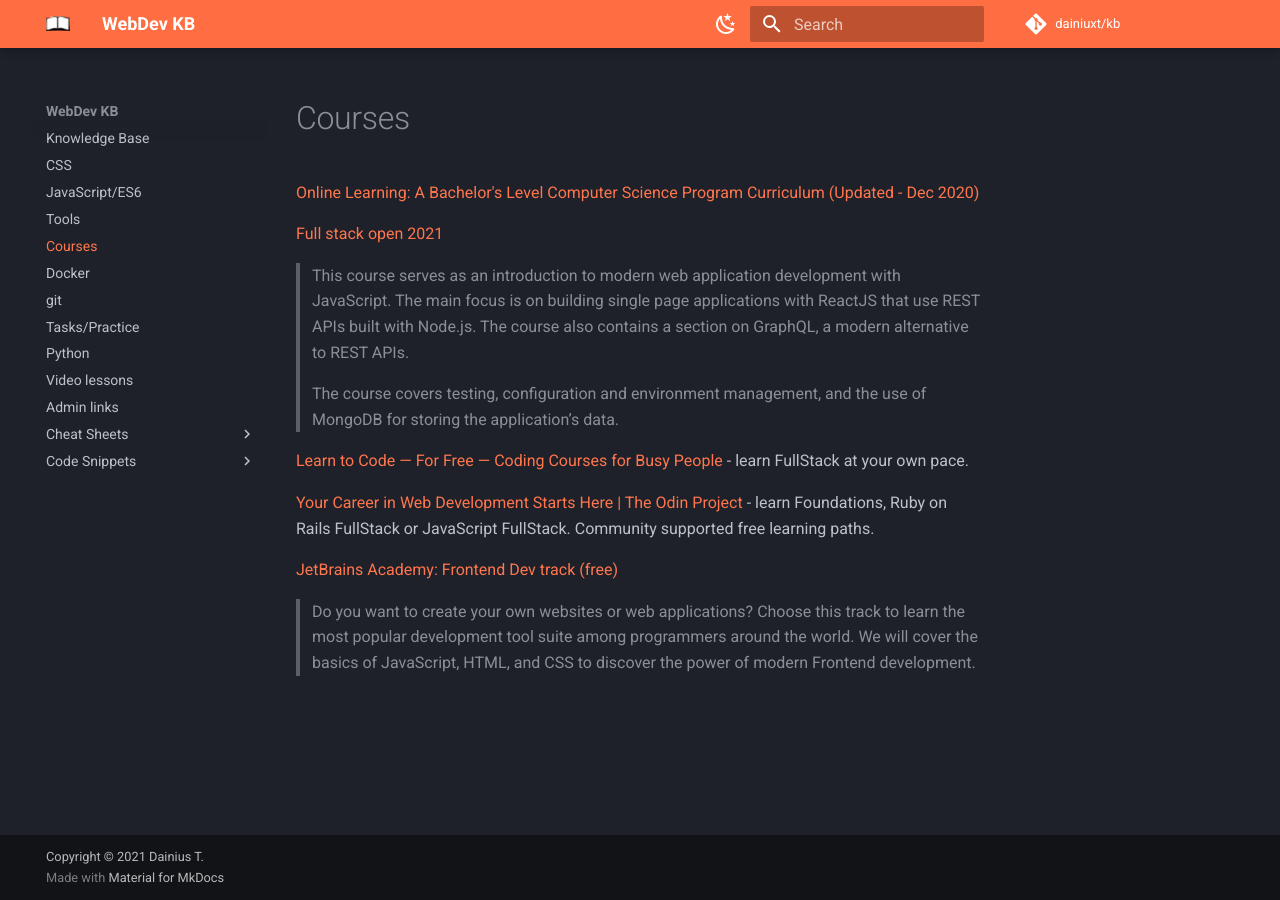
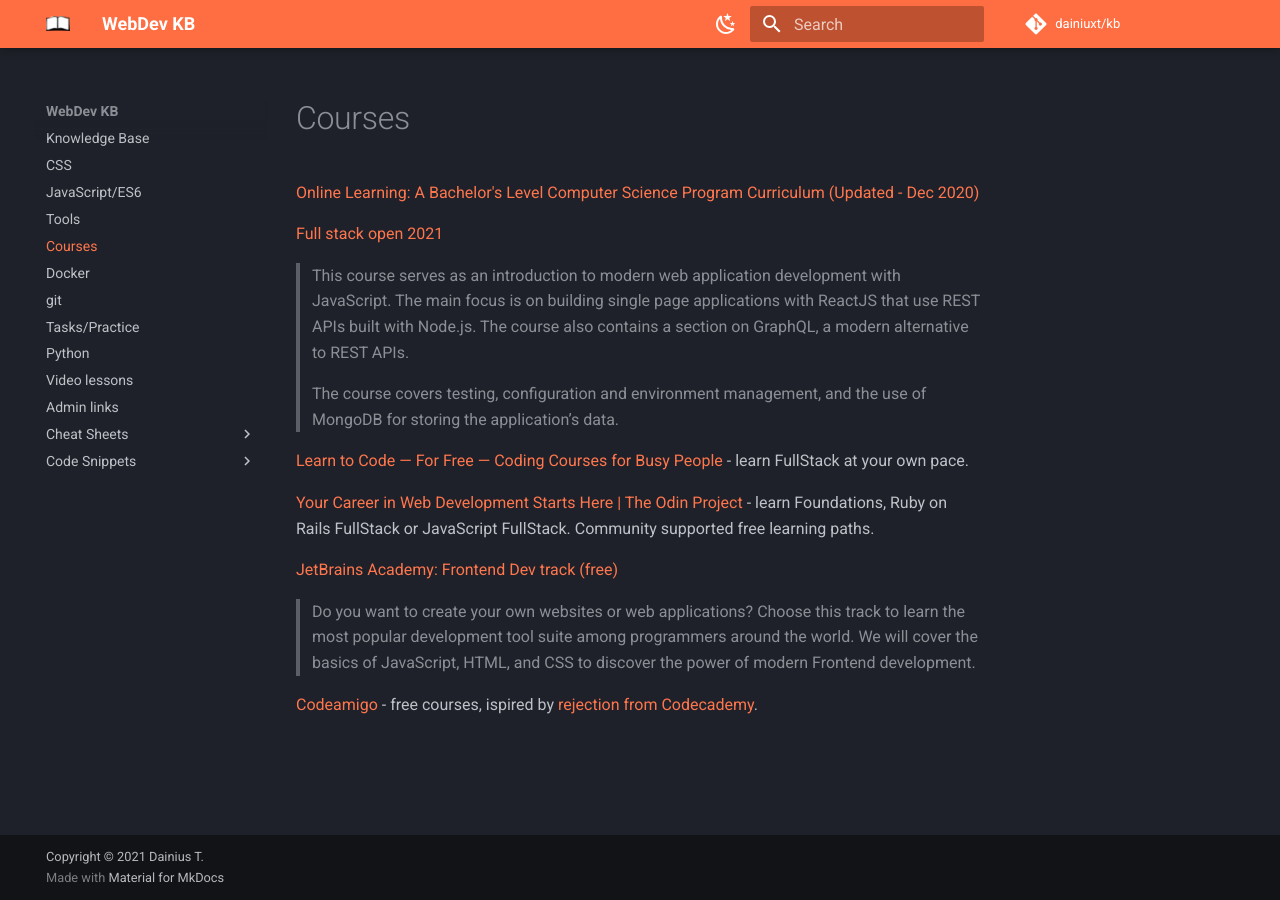
Before and after one commit to dainiuxt/kb, an MkDocs documentation site: the page built from docs/courses.md, in a window 1280 px wide. Built offline with MkDocs 1.6.1 and Material for MkDocs 9.7.7, drawn with Linux system fonts in a browser that asks for light colours; comment, search, counter and statistics services are not loaded.

Commit message:
add codeamigo link

```diff
--- a/docs/courses.md
+++ b/docs/courses.md
@@ -15,3 +15,5 @@
 [JetBrains Academy: Frontend Dev track (free)](https://hyperskill.org/tracks/5)
 
 > Do you want to create your own websites or web applications? Choose this track to learn the most popular development tool suite among programmers around the world. We will cover the basics of JavaScript, HTML, and CSS to discover the power of modern Frontend development.
+
+[Codeamigo](https://codeamigo.dev/) - free courses, ispired by [rejection from Codecademy](https://docs.codeamigo.dev/blog/why-codeamigo).
```
